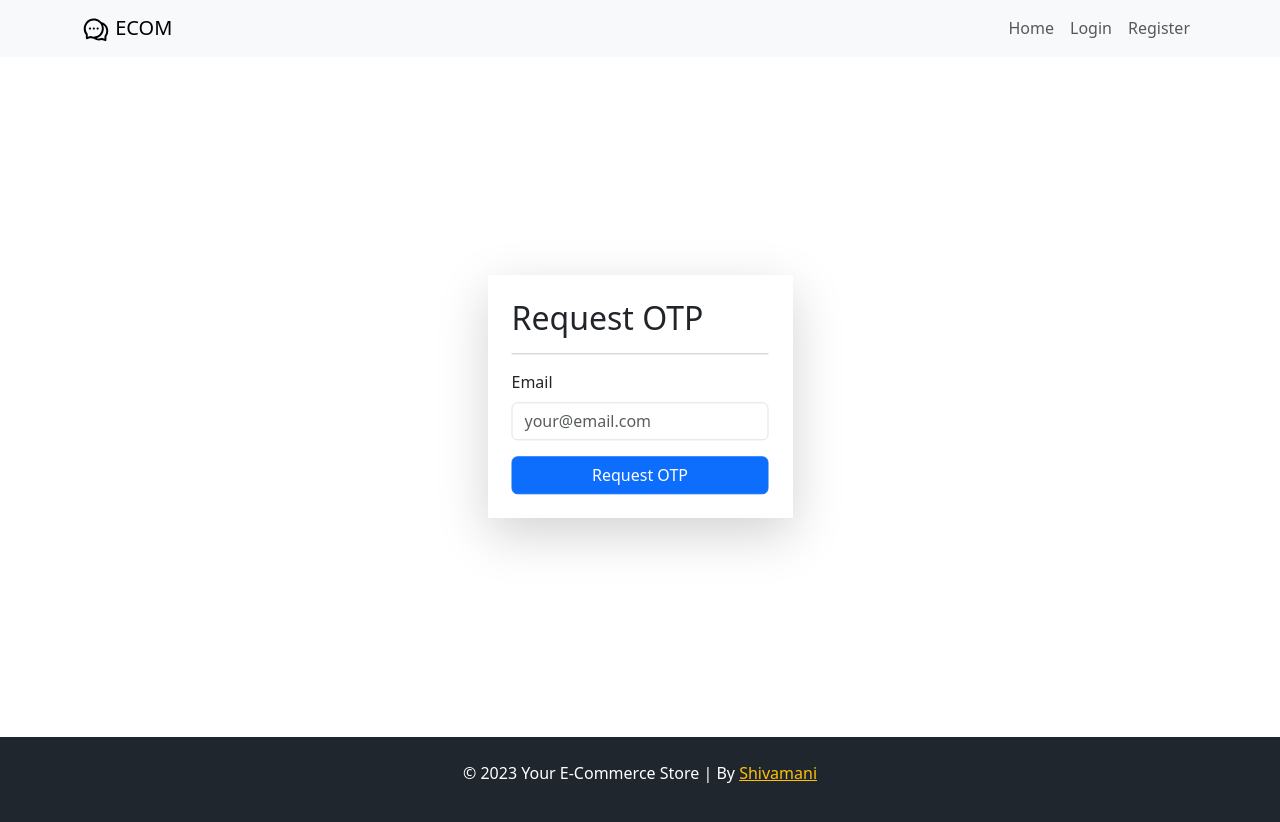
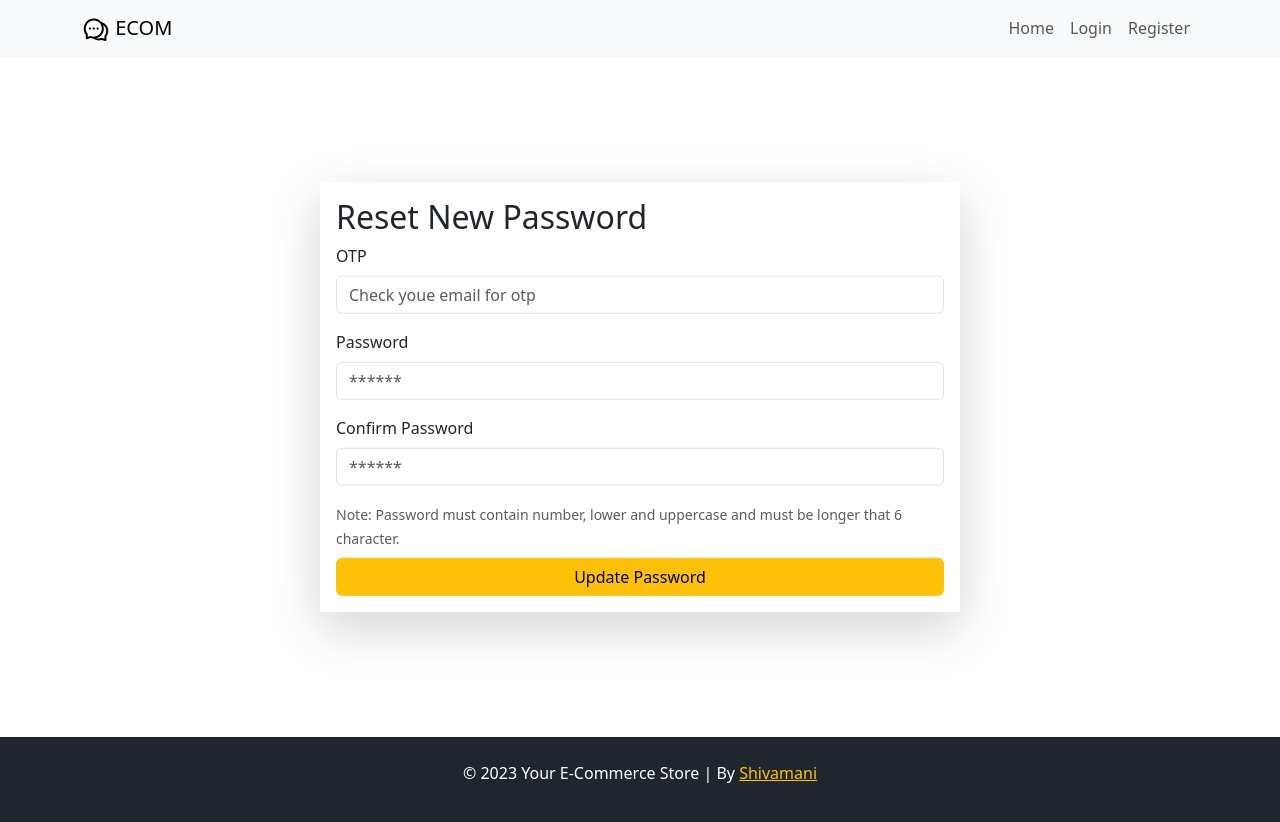
Before and after one commit to shivamanibrt/Aug-Ecom-client, a React (Create React App) app: page /reset-password in a window 1280 px wide. Shown: the top 822 px of the page. Built offline with nearby package versions, Linux system fonts and the light colour scheme; no server answers.

Commit message:
added reset new password ui

```diff
--- a/src/Component/ResetPasswordComponent/RequestOTP.js
+++ b/src/Component/ResetPasswordComponent/RequestOTP.js
@@ -1,37 +1,25 @@
-import React, { useRef, useState } from 'react';
-import { Alert, Button, Container, Form } from 'react-bootstrap';
-import { resetAdminPassword } from '../../AxiosHelper/apiHelper';
+import React, { useRef } from 'react';
+import { Button, Container, Form } from 'react-bootstrap';
 
-export const RequestOTP = () => {
+
+export const RequestOTP = ({ handelOnOtpRequest }) => {
     const emailRef = useRef("");
-    const [res, setResp] = useState({});
 
-    const handelOnSubmit = async (e) => {
+    const handelOnSubmit = e => {
         e.preventDefault();
-        const email = emailRef.current.value;
-        if (email) {
-            const response = await resetAdminPassword({ email });
-            setResp(response);
-            console.log(response);
-        }
-    };
+        handelOnOtpRequest(emailRef.current.value)
+    }
 
     return (
         <Container>
             <div className='p-4 shadow-lg login-form'>
                 <h2>Request OTP</h2>
-                {res.message && (
-                    <Alert variant={res.status === 'success' ? 'success' : 'danger'}>
-                        {res.message}
-                    </Alert>
-                )}
                 <hr />
                 <Form onSubmit={handelOnSubmit}>
                     <Form.Group className='mb-3'>
                         <Form.Label>Email</Form.Label>
                         <Form.Control
                             ref={emailRef}
-                            label='Email'
                             name='email'
                             type='email'
                             placeholder='your@email.com'
--- a/src/Component/ResetPasswordComponent/ResetPasswordForm.js
+++ b/src/Component/ResetPasswordComponent/ResetPasswordForm.js
@@ -1,7 +1,78 @@
-import React from 'react'
+import React, { useState } from 'react'
+import { Alert, Button, Form } from 'react-bootstrap'
+import { CustomInput } from '../FormComponent/CustomInput'
 
-export const ResetPasswordForm = () => {
+export const ResetPasswordForm = ({ handelOnPasswordUpdate }) => {
+    const [form, setForm] = useState({});
+    const [error, setError] = useState("")
+
+    const handelOnchange = (e) => {
+        e.preventDefault();
+        const { name, value } = e.target
+        setForm({ ...form, [name]: value });
+        setError('')
+        const { password } = form;
+
+        if (name === "confirmPassword") {
+            password !== value && setError('Password and confirm password must match')
+            password.length < 6 && setError('Password must be above 6 character');
+            !/[a-z]/.test(password) && setError('Password must contain lowercase');
+            !/[A-Z]/.test(password) && setError('Password must contain uppercase');
+            !/[0-9]/.test(password) && setError('Password must contain number');
+            !password && setError('Password must be provided');
+        }
+        // a1234A
+    }
+    const handelOnSubmit = (e) => {
+        e.preventDefault()
+        handelOnPasswordUpdate(form)
+    }
+
+    const inputs = [
+        {
+            label: 'OTP',
+            name: 'otp',
+            type: 'number',
+            placeholder: 'Check youe email for otp',
+            required: true
+        },
+        {
+            label: 'Password',
+            name: 'password',
+            type: 'password',
+            placeholder: '******',
+            required: true
+        },
+        {
+            label: 'Confirm Password',
+            name: 'confirmPassword',
+            type: 'password',
+            placeholder: '******',
+            required: true
+        },
+    ];
+
     return (
-        <div>ResetPasswordForm</div>
+        <div className='login-form shadow-lg p-3'>
+            <h2>Reset New Password</h2>
+            <Form onSubmit={handelOnSubmit}>
+                {
+                    inputs.map((item, i) => (
+                        <CustomInput key={i} {...item} onChange={handelOnchange} />
+                    ))
+                }
+                <Form.Group>
+                    <Form.Text>
+                        Note: Password must contain number, lower and uppercase and must be longer that 6 character.
+                    </Form.Text>
+                </Form.Group>
+                <Form.Group className='my-2'>
+                    {error && <Alert variant='danger'>{error}</Alert>}
+                </Form.Group>
+                <Form.Group className='d-grid'>
+                    <Button variant='warning' type='submit'>Update Password</Button>
+                </Form.Group>
+            </Form>
+        </div>
     )
 }
--- a/src/Pages/AdminProfile/AdminProfile.js
+++ b/src/Pages/AdminProfile/AdminProfile.js
@@ -78,17 +78,18 @@ export const AdminProfile = () => {
         setPswrd({ ...pswrd, [name]: value });
         setError('');
 
-        const { newPassword, confirmNewPassword } = pswrd;
+        const { newPassword } = pswrd;
 
         // Move the validation checks outside the 'confirmNewPassword' condition
-        if (name === confirmNewPassword) {
-            confirmNewPassword !== newPassword && setError("Password do not match");
+        if (name === "confirmNewPassword") {
+            newPassword !== value && setError("Password and confirm password must match");
+            !newPassword && setError('Password must be provided');
             newPassword.length < 6 && setError('Password must be 6 characters long');
-            !/[a-z]/.test(newPassword) && setError('Password must contain at least one lowercase letter');
-            !/[A-Z]/.test(newPassword) && setError('Password must contain at least one uppercase letter');
-            !/[0-9]/.test(newPassword) && setError('Password must contain at least one digit');
-            setError("Password field must be provided");
+            !/[a-z]/.test(newPassword) && setError('Password must contain lowercase');
+            !/[A-Z]/.test(newPassword) && setError('Password must contain uppercase');
+            !/[0-9]/.test(newPassword) && setError('Password must contain number');
         }
+
     }
 
 
--- a/src/Pages/Login/ResetPassword.js
+++ b/src/Pages/Login/ResetPassword.js
@@ -1,17 +1,42 @@
-import React from 'react'
+import React, { useState } from 'react'
 import { RequestOTP } from '../../Component/ResetPasswordComponent/RequestOTP'
 import { ResetPasswordForm } from '../../Component/ResetPasswordComponent/ResetPasswordForm'
+import { resetAdminPassword } from '../../AxiosHelper/apiHelper'
+import { Alert } from 'react-bootstrap'
+
 
 export const ResetPassword = () => {
-    const showForm = 'otp'//password
+    const [passwordForm, setPasswordForm] = useState("password")
+    const [res, setResp] = useState({});
+
+    const handelOnOtpRequest = async (email) => {
+        if (!email) {
+            return alert('No email received')
+        }
+        const response = await resetAdminPassword({ email });
+        setResp(response);
+        response.status === 'success' && setPasswordForm('password')
+    };
+
+    const handelOnPasswordUpdate = (data) => {
+        console.log(data)
+    }
+
     const form = {
-        otp: <RequestOTP />,
-        password: <ResetPasswordForm />
+        otp: <RequestOTP handelOnOtpRequest={handelOnOtpRequest} />,
+        password: <ResetPasswordForm handelOnPasswordUpdate={handelOnPasswordUpdate} />
     }
+
     return (
         <div className='email-cerification'>
+            {res.message && (
+                <Alert variant={res.status === 'success' ? 'success' : 'danger'}>
+                    {res.message}
+                </Alert>
+            )}
+
             {
-                form[showForm]
+                form[passwordForm]
             }
         </div>
     )
--- a/src/Redux/Modal/ModalSlice.js
+++ b/src/Redux/Modal/ModalSlice.js
@@ -2,7 +2,8 @@ import { createSlice } from '@reduxjs/toolkit'
 
 const initialState = {
     showModal: false,
-    productModal: false
+    productModal: false,
+
 }
 
 const modalSlice = createSlice({
@@ -14,7 +15,8 @@ const modalSlice = createSlice({
         },
         setProductModal: (state) => {
             state.productModal = !state.productModal
-        }
+        },
+
     }
 })
 
```
